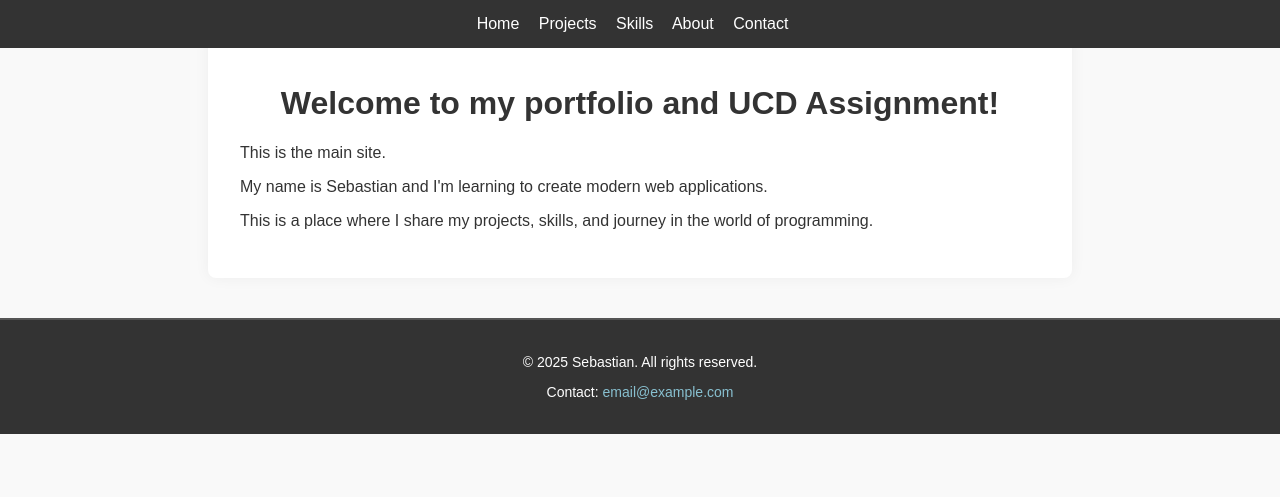
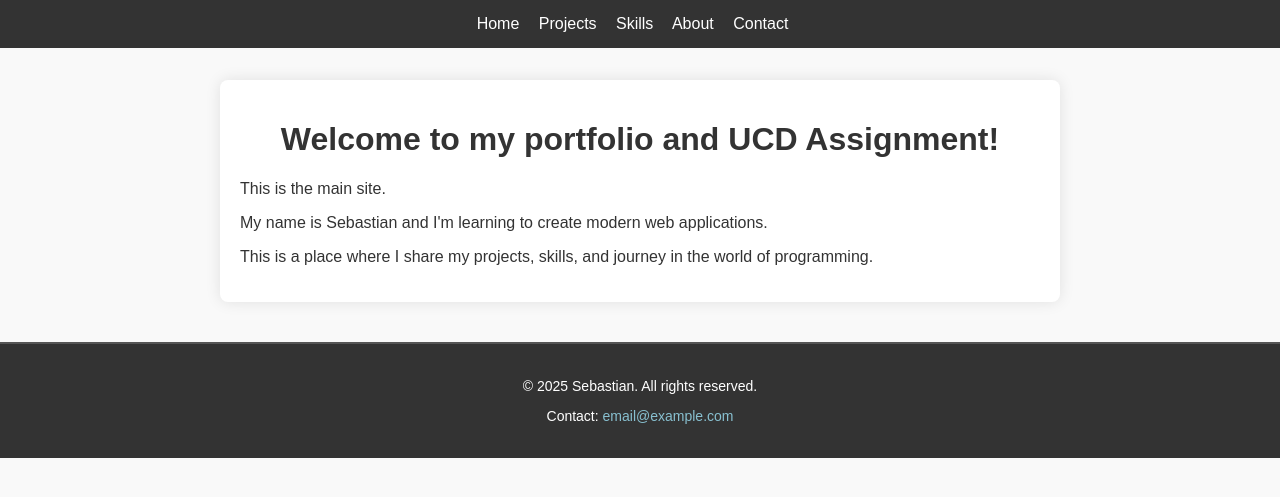
Before and after one commit to sebastian-elbacho/flask_assignment, a Flask app: page / in a window 1280 px wide. Shown: the top 497 px of the page. Run offline with Flask 3, Linux system fonts and the light colour scheme.

Commit message:
style upgraded

```diff
--- a/static/css/style.css
+++ b/static/css/style.css
@@ -32,15 +32,17 @@ nav a:hover {
 
 }
 
-
+/* main  */
 
 main {
     max-width: 800px;
-    margin: 2rem auto;
-    padding: 2rem;
+    margin-top: 80px;
+    margin-left: auto;
+    margin-right: auto;
+    padding: 20px;
     background-color: white;
     border-radius: 8px;
-    box-shadow: 0 0 15px rgba(0, 0, 0, 0.05);
+    box-shadow: 0 0 15px rgba(0, 0, 0, 0.1);
 }
 
 main h1 {
```
